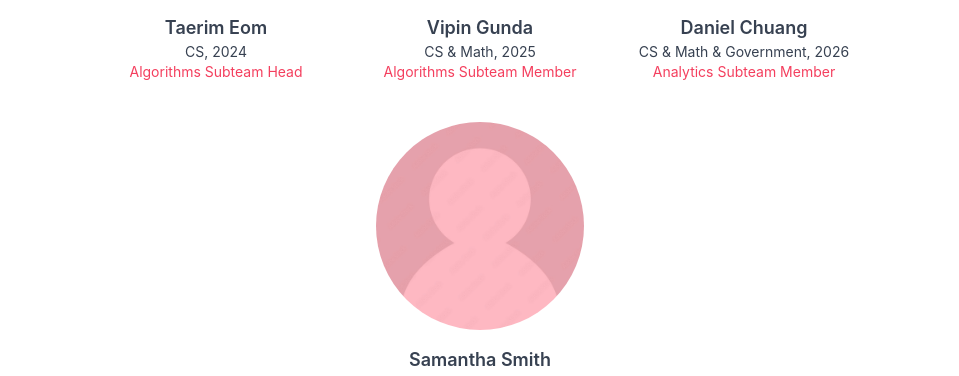
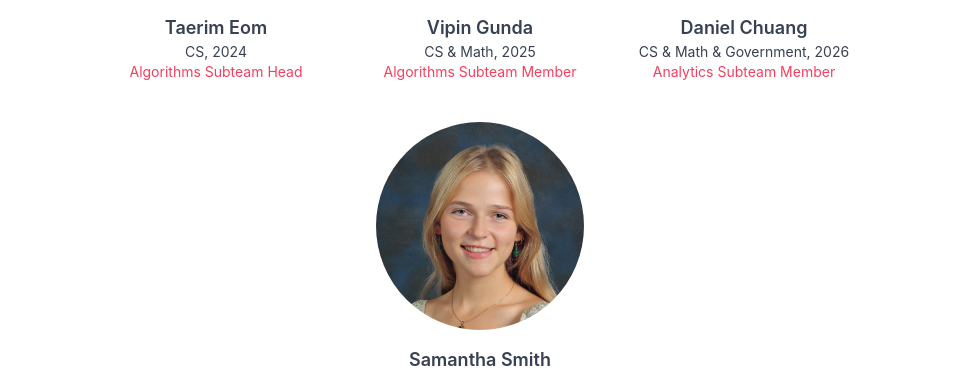
Before and after one commit to Perfect-Match-Org/perfect-match-web, a Next.js app: page /about in a window 1280 px wide. Shown: the part 1897-2273 px from the top of the page, without its empty margins (160-1119 px from the left). Built offline with nearby package versions, Linux system fonts and the light colour scheme.

Commit message:
added Samantha

```diff
--- a/components/members/members.ts
+++ b/components/members/members.ts
@@ -59,8 +59,8 @@ export const team = [
                 Name: 'Samantha Smith',
                 ClassYear: 2026,
                 Major: 'Information Science',
-                Img: '/members/person.jpg',
-                Linkedin: 'https://www.linkedin.com/in/daniel-chuang-7a1bb920b/',
+                Img: '/members/sam.jpeg',
+                Linkedin: 'https://www.linkedin.com/in/samantha-smith-057302251/?profileId=ACoAAD4owcMBUJd9F2pVXmgf5ClwGk_KIu2gmrM/',
                 Title1: 'Web Dev Subteam Member & Designer',
             },
         ],
```
Also changed, not shown: public/members/sam.jpeg (added).
